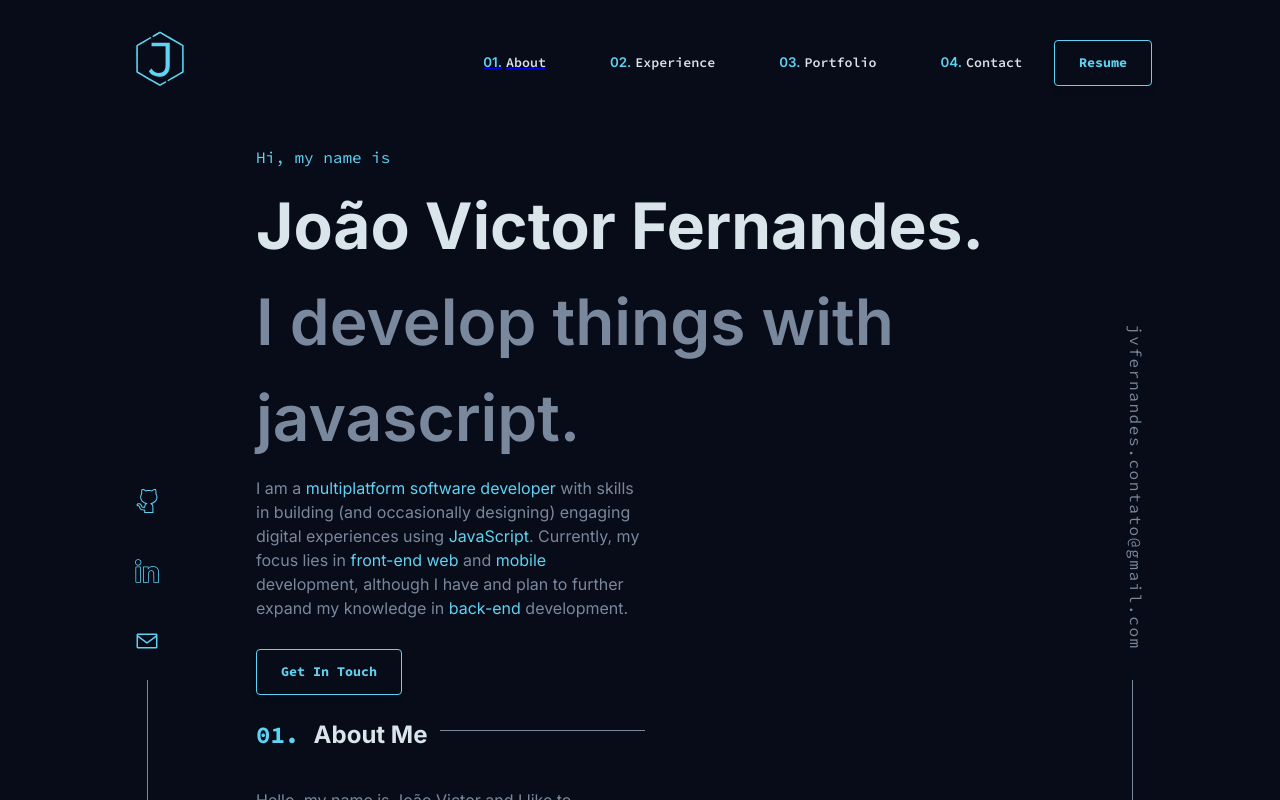
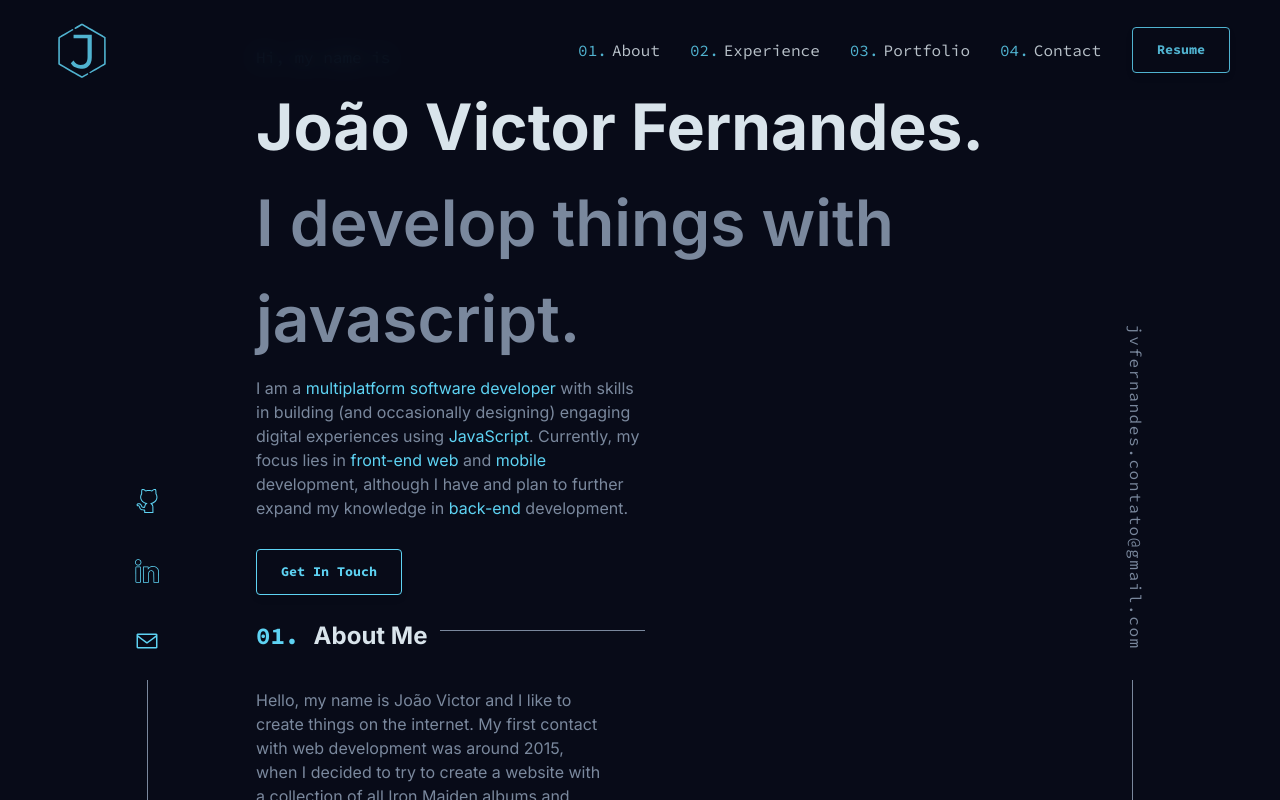
Before and after one commit to JvFern4ndes/MyPersonalWebsite, a React (Vite) app in the folder fe/: page / in a window 1280 px wide. Shown: the top 800 px of the page. Built offline with nearby package versions, Linux system fonts and the light colour scheme.

Commit message:
refactor: on header component

```diff
--- a/fe/index.html
+++ b/fe/index.html
@@ -8,7 +8,7 @@
     <link rel="preconnect" href="https://fonts.gstatic.com" crossorigin>
     <link href="https://fonts.googleapis.com/css2?family=Source+Code+Pro:wght@400;600;700&display=swap" rel="stylesheet">
     <link href="https://fonts.googleapis.com/css2?family=Inter:wght@400;600;700&display=swap" rel="stylesheet">
-    <title>Vite + React</title>
+    <title>João Victor Fernandes</title>
   </head>
   <body>
     <div id="root"></div>
--- a/fe/src/assets/styles/global.jsx
+++ b/fe/src/assets/styles/global.jsx
@@ -14,6 +14,9 @@ export default createGlobalStyle`
     font-size: 16px;
     color: ${({ theme }) => theme.color};
     width: 100%;
+    min-height: 100%;
+    overflow-x: hidden;
+    -webkit-font-smoothing: antialiased;
   }
 
   button {
--- a/fe/src/components/Header/index.jsx
+++ b/fe/src/components/Header/index.jsx
@@ -1,56 +1,54 @@
-import { useState } from 'react';
-
 import { Link } from 'react-router-dom';
 
 import {
-  ButtonNumber,
-  HeaderButton,
   Container,
-  LeftSide,
-  LeftText,
-  RightSide,
+  NavMenu,
+  Content,
+  Logo,
+  OrderedList,
+  ListElement,
 } from './styles';
 
 import MyLogo from '../../assets/images/MyLogo.svg';
 import Button from '../Button';
 
 export default function Header() {
-  const [isMouseOver, setIsMouseOver] = useState(false);
-
   return (
     <Container>
-      <LeftSide
-        onMouseEnter={() => setIsMouseOver(true)}
-        onMouseLeave={() => setIsMouseOver(false)}
-      >
-        <Link to="/">
-          <img src={MyLogo} alt="React Icon" />
-        </Link>
-        <LeftText className={isMouseOver ? 'entrada' : 'saida'}>João Victor</LeftText>
-      </LeftSide>
-      <RightSide>
-        <Link to="#about">
-          <HeaderButton type="button">
-            <ButtonNumber>01.</ButtonNumber>
-            About
-          </HeaderButton>
-        </Link>
-        <HeaderButton type="button">
-          <ButtonNumber>02.</ButtonNumber>
-          Experience
-        </HeaderButton>
-        <HeaderButton type="button">
-          <ButtonNumber>03.</ButtonNumber>
-          Portfolio
-        </HeaderButton>
-        <HeaderButton type="button">
-          <ButtonNumber>04.</ButtonNumber>
-          Contact
-        </HeaderButton>
-        <Link to="resume" style={{ textDecoration: 'none' }}>
-          <Button>Resume</Button>
-        </Link>
-      </RightSide>
+      <Content>
+        <Logo tabIndex={-1}>
+          <a href="/" aria-label="Home">
+            <img src={MyLogo} alt="My logo" />
+          </a>
+        </Logo>
+        <NavMenu>
+          <OrderedList>
+            <ListElement>
+              <a href="/#about">
+                About
+              </a>
+            </ListElement>
+            <ListElement>
+              <a href="/#experience">
+                Experience
+              </a>
+            </ListElement>
+            <ListElement>
+              <a href="/#portfolio">
+                Portfolio
+              </a>
+            </ListElement>
+            <ListElement>
+              <a href="/#contact">
+                Contact
+              </a>
+            </ListElement>
+            <Link to="resume" style={{ textDecoration: 'none' }}>
+              <Button style={{ marginLeft: 16 }}>Resume</Button>
+            </Link>
+          </OrderedList>
+        </NavMenu>
+      </Content>
     </Container>
   );
 }
--- a/fe/src/components/Header/styles.jsx
+++ b/fe/src/components/Header/styles.jsx
@@ -1,91 +1,99 @@
-import styled, { keyframes } from 'styled-components';
+import styled from 'styled-components';
 
 export const Container = styled.header`
-  background: transparent;
-  padding: 2% 10% 0;
   display: flex;
+  -webkit-box-pack: justify;
   justify-content: space-between;
+  -webkit-box-align: center;
+  align-items: center;
+  position: fixed;
+  top: 0px;
+  z-index: 11;
+  padding: 0px 50px;
+  width: 100%;
+  height: 100px;
+  background: ${({ theme }) => theme.backgroundColor};
+  opacity: 0.85;
+  backdrop-filter: blur(10px);
+  transition: all 0.25s cubic-bezier(0.645,0.045,0.355,1);
+  filter: none !important;
+  pointer-events: auto !important;
+  user-select: auto !important;
 `;
 
-export const LeftSide = styled.div`
-  font-size: 24px;
-  font-weight: bold;
+export const Content = styled.nav`
+  display: flex;
+  -webkit-box-pack: justify;
+  justify-content: space-between;
+  -webkit-box-align: center;
+  align-items: center;
   position: relative;
+  width: 100%;
+  color: ${({ theme }) => theme.color};
+  font-family: 'Source Code Pro', sans-serif;
+  counter-reset: item 0;
+  z-index: 12;
+`;
+
+export const Logo = styled.div`
   display: flex;
+  -webkit-box-pack: center;
+  justify-content: center;
+  -webkit-box-align: center;
   align-items: center;
-  gap: 16px;
-  transition: transform 1s ease-in-out;
-  cursor: pointer;
 
-  img {
+  a {
     width: 64px;
     height: 64px;
-  }
+    position: relative;
+    z-index: 1;
 
-  :hover {
-    transform: scale(1.2);
+    img {
+      width: 64px;
+      height: 64px;
+    }
   }
 `;
 
-const enterText = keyframes`
-  from {
-    transform: translateX(-60px);
-    opacity: 0;
-  }
-  to {
-    transform: translateX(0);
-    opacity: 1;
-  }
-`;
-
-const textLeave = keyframes`
-  from {
-    transform: translateX(0);
-    opacity: 1;
-  }
-  to {
-    transform: translateX(-60px);
-    opacity: 0;
-  }
-`;
-
-export const LeftText = styled.div`
-  font-family: 'Source Code Pro', sans-serif;
-  opacity: 0;
-
-  &.entrada {
-    animation: ${enterText} 1s ease-out forwards;
-  }
-
-  &.saida {
-    animation: ${textLeave} 1s ease-in forwards;
-  }
-`;
-
-export const RightSide = styled.div`
+export const NavMenu = styled.div`
   display: flex;
-  position: relative;
+  -webkit-box-align: center;
   align-items: center;
 `;
 
-export const ButtonNumber = styled.div`
-  color: ${({ theme }) => theme.tertiaryColor};
-  margin-right: 4px;
+export const OrderedList = styled.ol`
+  display: flex;
+  -webkit-box-pack: justify;
+  justify-content: space-between;
+  -webkit-box-align: center;
+  align-items: center;
+  padding: 0px;
+  margin: 0px;
+  list-style: none;
 `;
 
-export const HeaderButton = styled.button`
-  background: transparent;
-  font-family: 'Source Code Pro', sans-serif;
-  font-weight: 600;
-  color: ${({ theme }) => theme.color};
-  border: none;
-  margin: 8px 32px;
-  display: flex;
-  transition: color 0.3s ease-in-out;
-  transition: transform 0.3s ease-in-out;
+export const ListElement = styled.li`
+  margin: 0px 5px;
+  position: relative;
+  counter-increment: item 1;
+  display: list-item;
+  text-align: -webkit-match-parent;
 
-  :hover {
-    color: ${({ theme }) => theme.tertiaryColor};
-    transform: scale(1.2);
+  a {
+    font-family: 'Source Code Pro', sans-serif;
+    padding: 10px;
+    display: inline-block;
+    text-decoration: none;
+    text-decoration-skip-ink: auto;
+    color: inherit;
+    position: relative;
+    transition: all 0.25s cubic-bezier(0.645,0.045,0.355,1);
+
+    ::before {
+      content: "0" counter(item) ".";
+      margin-right: 5px;
+      color: ${({ theme }) => theme.tertiaryColor};
+      text-align: right;
+    }
   }
 `;
```
